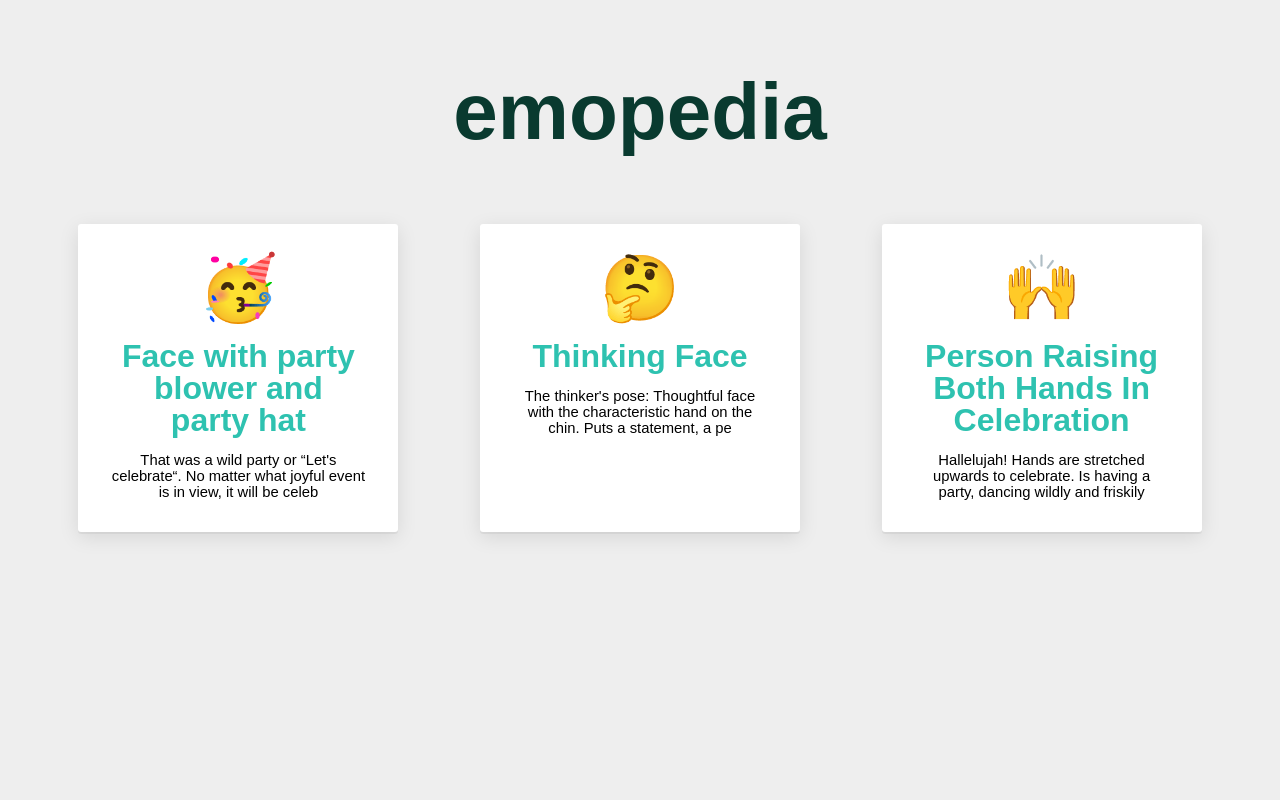
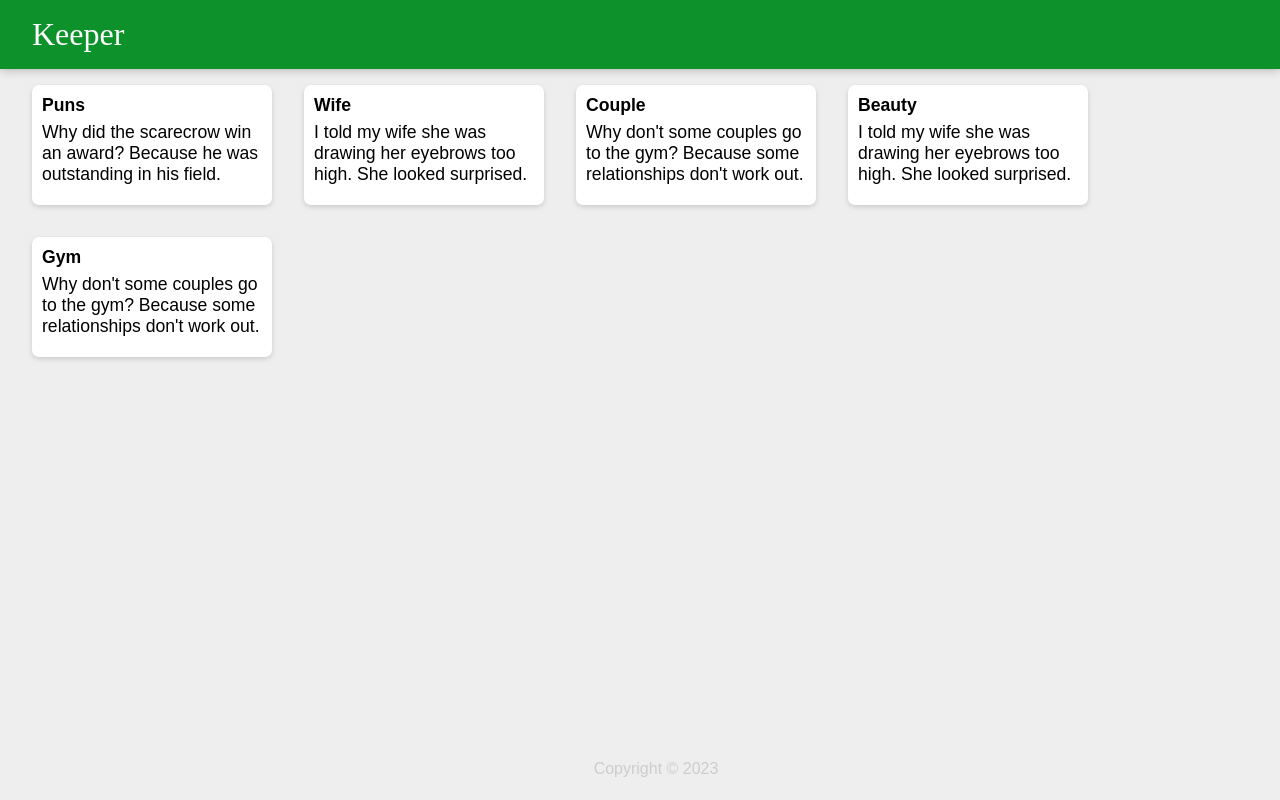
Before and after one commit to OptimoLynx/app-pro, a React (Create React App) app: page / in a window 1280 px wide. Built offline with nearby package versions, Linux system fonts and the light colour scheme.

Commit message:
Keeper Notes 2

```diff
--- a/src/components/App.jsx
+++ b/src/components/App.jsx
@@ -1,8 +1,8 @@
 import React from "react";
-import Emoji from "./emoji/Emoj";
+import Keeper from "./keeper/Keeper";
 
 function App() {
-  return <Emoji />;
+  return <Keeper />;
 }
 
 export default App;
--- a/src/components/keeper/Note.jsx
+++ b/src/components/keeper/Note.jsx
@@ -1,12 +1,19 @@
 import React from "react";
+import NoteCard from "./NoteCard";
+import notes from "../../notes";
 
-function Note() {
+function createNotes(noteItem) {
   return (
-    <div className="note">
-      <h1>This is the note title</h1>
-      <p>This is the note content</p>
-    </div>
+    <NoteCard
+      key={noteItem.key}
+      title={noteItem.title}
+      content={noteItem.content}
+    />
   );
 }
 
+function Note() {
+  return <div>{notes.map(createNotes)}</div>;
+}
+
 export default Note;
--- /dev/null
+++ b/src/components/keeper/NoteCard.jsx
@@ -0,0 +1,12 @@
+import React from "react";
+
+function NoteCard(props) {
+  return (
+    <div className="note">
+      <h1>{props.title}</h1>
+      <p>{props.content}</p>
+    </div>
+  );
+}
+
+export default NoteCard;
--- /dev/null
+++ b/src/notes.js
@@ -0,0 +1,34 @@
+const notes = [
+  {
+    key: 1,
+    title: "Puns",
+    content:
+      "Why did the scarecrow win an award? Because he was outstanding in his field.",
+  },
+  {
+    key: 2,
+    title: "Wife",
+    content:
+      "I told my wife she was drawing her eyebrows too high. She looked surprised.",
+  },
+  {
+    key: 3,
+    title: "Couple",
+    content:
+      "Why don't some couples go to the gym? Because some relationships don't work out.",
+  },
+  {
+    key: 4,
+    title: "Beauty",
+    content:
+      "I told my wife she was drawing her eyebrows too high. She looked surprised.",
+  },
+  {
+    key: 5,
+    title: "Gym",
+    content:
+      "Why don't some couples go to the gym? Because some relationships don't work out.",
+  },
+];
+
+export default notes;
```
Also changed, not shown: src/nrmap.js (+35 -0 lines).
